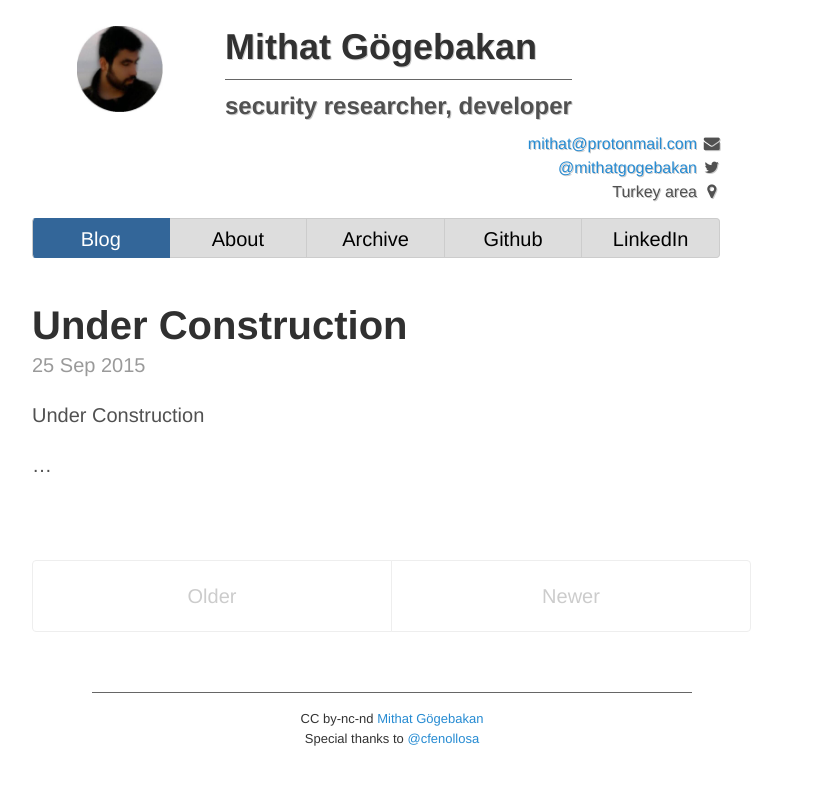
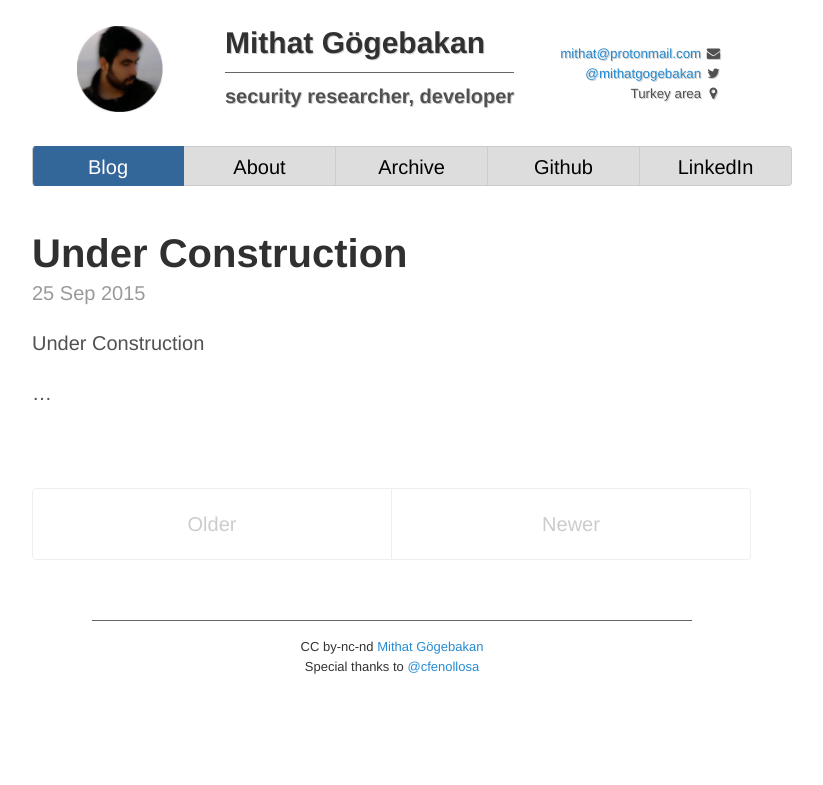
Before and after one commit to 963/963.github.io, a Jekyll site: the page built from index.html, in a window 1280 px wide. Shown: the top 785 px of the page, without its empty margins (248-1071 px from the left). Built offline with Jekyll 4.4.1, drawn with Linux system fonts in a browser that asks for light colours; nearby versions of some CDN libraries; some web fonts are replaced; Markdown is read by kramdown in place of the engine named in the settings; the list of posts is cut into pages by our own code.

Commit message:
Css edited for new design

```diff
--- a/public/css/poole.css
+++ b/public/css/poole.css
@@ -164,19 +164,19 @@ h4, h5, h6 {
 }
 
 .add {
-	font-size: 12pt;
+	font-size: 10pt;
 	text-align: right;
 	font-style: normal;
     margin-top: 20px;
 }
 
 .name {
-    font-size: 36px;
+    font-size: 30px;
     font-weight: bold;
 }
 
 .position {
-	font-size: 18pt;
+	font-size: 15pt;
 }
 
 .subposition {
@@ -300,7 +300,7 @@ pre code {
 
 #navbar {
 	text-align: center;
-    width: 860px;
+    width: 950px;
     margin: auto;
     margin-bottom: 42px;
 }
```
